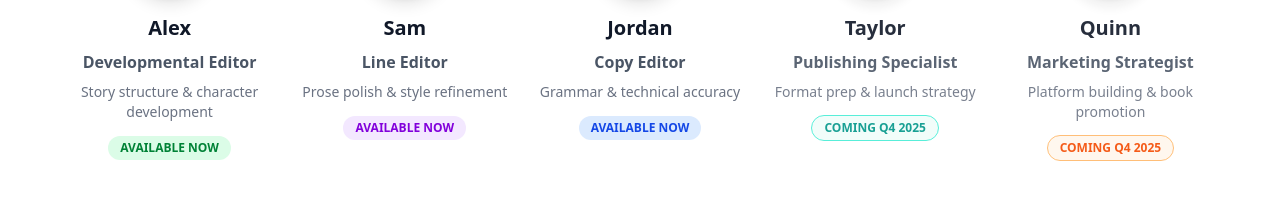
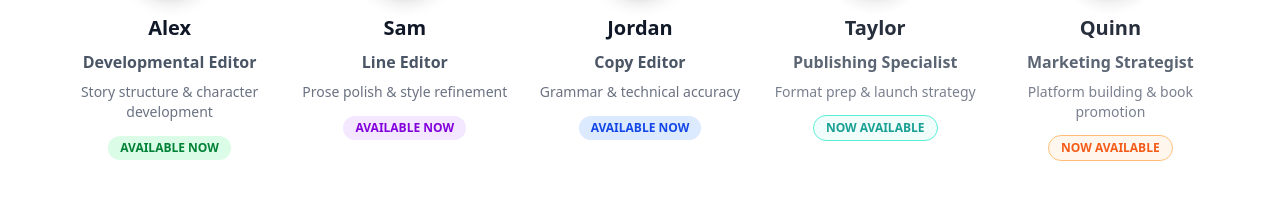
Before and after one commit to SpikeIreland/authorslab-app, a Next.js app: page / in a window 1280 px wide. Shown: the part 3359-3566 px from the top of the page. Built offline with nearby package versions, Linux system fonts and the light colour scheme.

Commit message:
Web page update: Changed all referecnes from Q4 to 'Now Available'

```diff
--- a/src/app/how-it-works/page.tsx
+++ b/src/app/how-it-works/page.tsx
@@ -50,7 +50,7 @@ export default function HowItWorksPage() {
             </span>
           </h1>
           <p className="text-xl text-gray-600 max-w-3xl mx-auto mb-8">
-            Our 5-phase AI-powered editing process transforms your manuscript into a published book. Three phases available now, with publishing and marketing launching Q4 2025.
+            Our 5-phase AI-powered editing process transforms your manuscript into a published book. Three phases available now, with publishing and marketing juat launched in Q4 2025.
           </p>
         </div>
       </section>
@@ -412,7 +412,7 @@ export default function HowItWorksPage() {
 
                 <div className="mt-6 p-4 bg-white rounded-lg border border-teal-300">
                   <p className="text-sm text-gray-600">
-                    <strong>Status:</strong> Launching Q4 2025 | <strong>Publishing Specialist:</strong> Taylor | <strong>Estimated Timeline:</strong> Files ready in 3-5 days
+                    <strong>Status:</strong> Now Available | <strong>Publishing Specialist:</strong> Taylor | <strong>Estimated Timeline:</strong> Files ready in 3-5 days
                   </p>
                 </div>
               </div>
@@ -478,7 +478,7 @@ export default function HowItWorksPage() {
                 </div>
                 <div className="mt-6 p-4 bg-white rounded-lg border border-orange-300">
                   <p className="text-sm text-gray-600">
-                    <strong>Status:</strong> Launching Q4 2025 | <strong>Marketing Specialist:</strong> Quinn (Marketing Strategist)
+                    <strong>Status:</strong> Now Available | <strong>Marketing Specialist:</strong> Quinn (Marketing Strategist)
                   </p>
                 </div>
               </div>
@@ -530,7 +530,7 @@ export default function HowItWorksPage() {
               {/* Coming Soon */}
               <div className="bg-white rounded-2xl p-8 shadow-xl border-2 border-teal-300 opacity-95">
                 <div className="inline-block bg-teal-500 text-white px-4 py-2 rounded-full text-sm font-bold mb-4">
-                  COMING Q4 2025
+                  NOW AVAILABLE
                 </div>
                 <h3 className="text-2xl font-bold text-gray-900 mb-4">Publishing & Marketing Hub</h3>
                 <p className="text-gray-600 mb-6">
--- a/src/app/page.tsx
+++ b/src/app/page.tsx
@@ -397,7 +397,7 @@ export default function Home() {
               <p className="text-sm text-gray-500">Format prep & launch strategy</p>
               <div className="mt-3">
                 <span className="inline-block bg-teal-50 text-teal-600 text-xs font-bold px-3 py-1 rounded-full border border-teal-300">
-                  COMING Q4 2025
+                  NOW AVAILABLE
                 </span>
               </div>
             </div>
@@ -412,7 +412,7 @@ export default function Home() {
               <p className="text-sm text-gray-500">Platform building & book promotion</p>
               <div className="mt-3">
                 <span className="inline-block bg-orange-50 text-orange-600 text-xs font-bold px-3 py-1 rounded-full border border-orange-300">
-                  COMING Q4 2025
+                  NOW AVAILABLE
                 </span>
               </div>
             </div>
```
Also changed, not shown: 1 other file (tests, documents, lock files or other folders).
